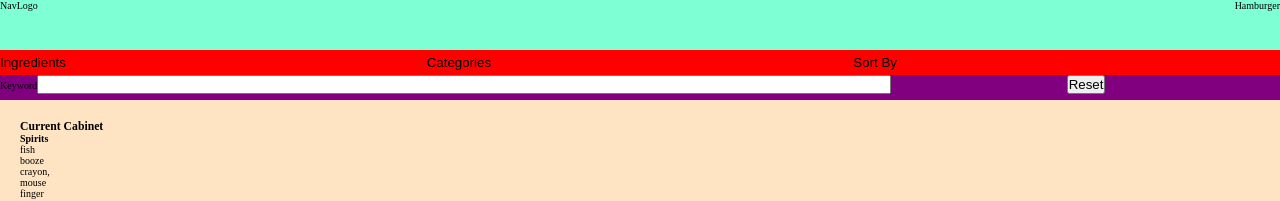
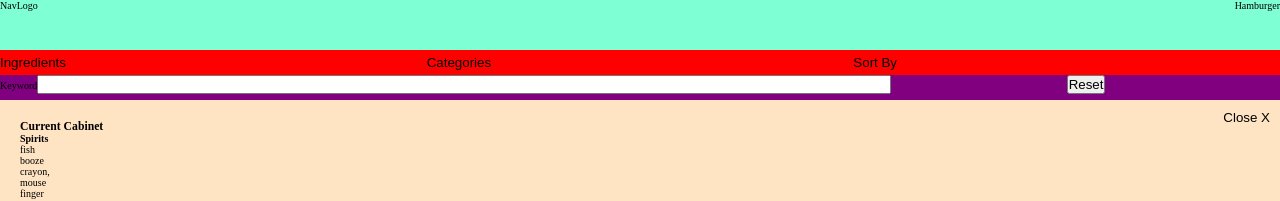
Before and after one commit to baconsocrispy/cocktail-app, a Next.js app: page / in a window 1280 px wide. Both pictures are taken after a click on the button "Ingredients". Shown: the top 201 px of the page. Built offline with nearby package versions, Linux system fonts and the light colour scheme.

Commit message:
added open/close functionality to ingredients and categories in filterbar

```diff
--- /dev/null
+++ b/components/categories/categories.component.tsx
@@ -0,0 +1,19 @@
+// external imports
+import { FC } from "react"
+
+// types
+type CategoriesProps = {
+  open: boolean;
+}
+
+const Categories: FC<CategoriesProps> = ({ open }) => {
+  return (
+    <div
+      className={ open ? "categories categories--open" : "categories" }
+    >
+      Categories
+    </div>
+  )
+}
+
+export default Categories
--- /dev/null
+++ b/components/categories/categories.styles.scss
@@ -0,0 +1,7 @@
+.categories {
+  display: none;
+
+  &--open {
+    display: block;
+  }
+}
--- a/components/filterbar/filterbar.component.tsx
+++ b/components/filterbar/filterbar.component.tsx
@@ -1,31 +1,39 @@
 // external imports
 import { FC, useState } from "react"
+import Categories from "../categories/categories.component";
 
 // components
 import Ingredients from "../ingredients/ingredients.component";
 import Sidebar from "../sidebar/sidebar.component";
 
-// types
-type FilterbarProps = {
-  options: string[];
-}
-
-const FilterBar: FC<FilterbarProps> = ({ options }) => {
+const FilterBar: FC = () => {
   // state
   const [ sidebarOpen, setSidebarOpen ] = useState(false);
+  const [ sidebarContent, setSidebarContent ] = useState('')
 
   // handlers
-  const handleClick = () => setSidebarOpen(!sidebarOpen);
+  const handleCloseSidebar = () => setSidebarOpen(false);
+  const handleOptionClick = (option: string) => {
+    !sidebarOpen && setSidebarOpen(true)
+    option === 'ingredients' && setSidebarContent('ingredients')
+    option === 'categories' && setSidebarContent('categories')
+  };
 
   return (
     <div className='filterbar'>
       <div className="filterbar__option">
-        <button className="filterbar__button" onClick={ handleClick }>
+        <button
+          className="filterbar__button"
+          onClick={ () => handleOptionClick('ingredients') }
+        >
           Ingredients
         </button>
       </div>
       <div className="filterbar__option">
-        <button className="filterbar__button">
+        <button
+          className="filterbar__button"
+          onClick={ () => handleOptionClick('categories') }
+        >
           Categories
         </button>
       </div>
@@ -43,8 +51,17 @@ const FilterBar: FC<FilterbarProps> = ({ options }) => {
           Reset
         </button>
       </div>
+
       <Sidebar open={ sidebarOpen }>
-        <Ingredients />
+        <button
+          className="sidebar__close-button"
+          onClick={ handleCloseSidebar }
+        >
+          Close X
+        </button>
+
+        { <Ingredients open={ sidebarContent ==='ingredients' } /> }
+        { <Categories open={ sidebarContent ==='categories' } /> }
       </Sidebar>
     </div>
   )
--- a/components/ingredients/ingredients.component.tsx
+++ b/components/ingredients/ingredients.component.tsx
@@ -1,8 +1,16 @@
 // this will take a json object of all the current cabinet ingredients
 // and display them in the correct select
 
+// external imports
+import { FC } from "react"
+
 // components
 import IngredientSelect from "../ingredient-select/ingredient-select.component"
+
+// types
+type IngredientsProps = {
+  open: boolean;
+}
 
 const ingredients = [
   'fish',
@@ -17,10 +25,10 @@ const ingredients = [
 ]
 
 
-const Ingredients = () => {
+const Ingredients: FC<IngredientsProps> = ({ open }) => {
 
   return (
-    <div className='ingredients'>
+    <div className={ open ? 'ingredients ingredients--open' : 'ingredients'}>
       <h3 className="ingredients__header">Current Cabinet</h3>
       <IngredientSelect ingredients={ ingredients } header={ 'Spirits' }/>
       <IngredientSelect ingredients={ ingredients } header={ 'Modifiers' } />
--- a/components/ingredients/ingredients.styles.scss
+++ b/components/ingredients/ingredients.styles.scss
@@ -1,6 +1,10 @@
 .ingredients {
-  display: grid;
+  display: none;
   grid-template-rows: max-content repeat(4, 1fr);
   padding: 2rem;
   height: 100%;
+
+  &--open {
+    display: grid;
+  }
 }
--- a/components/sidebar/sidebar.styles.scss
+++ b/components/sidebar/sidebar.styles.scss
@@ -15,4 +15,13 @@
   &__open {
     display: block;
   }
+
+  &__close-button {
+    cursor: pointer;
+    position: absolute;
+    top: 1rem;
+    right: 1rem;
+    background-color: transparent;
+    border: none;
+  }
 }
--- a/pages/index.tsx
+++ b/pages/index.tsx
@@ -12,18 +12,10 @@ const toolbarOptions = [
   'Discover'
 ]
 
-const filterbarOptions = [
-  'Ingredients',
-  'Category',
-  'Sort By',
-  'Search',
-  'Reset'
-]
-
 export const Home = () => {
   return (
     <>
-      <FilterBar options={ filterbarOptions } />
+      <FilterBar />
       <Recipes />
       <Toolbar options={ toolbarOptions }/>
     </>
--- a/styles/globals.scss
+++ b/styles/globals.scss
@@ -6,6 +6,8 @@
 
 // components
 @import '@/components/card/card.styles';
+@import '@/components/categories/categories.styles';
+@import '@/components/ingredients/ingredients.styles';
 @import '@/components/filterbar/filterbar.styles';
 @import '@/components/ingredient/ingredient.styles';
 @import '@/components/ingredient-select/ingredient-select.styles';
```
